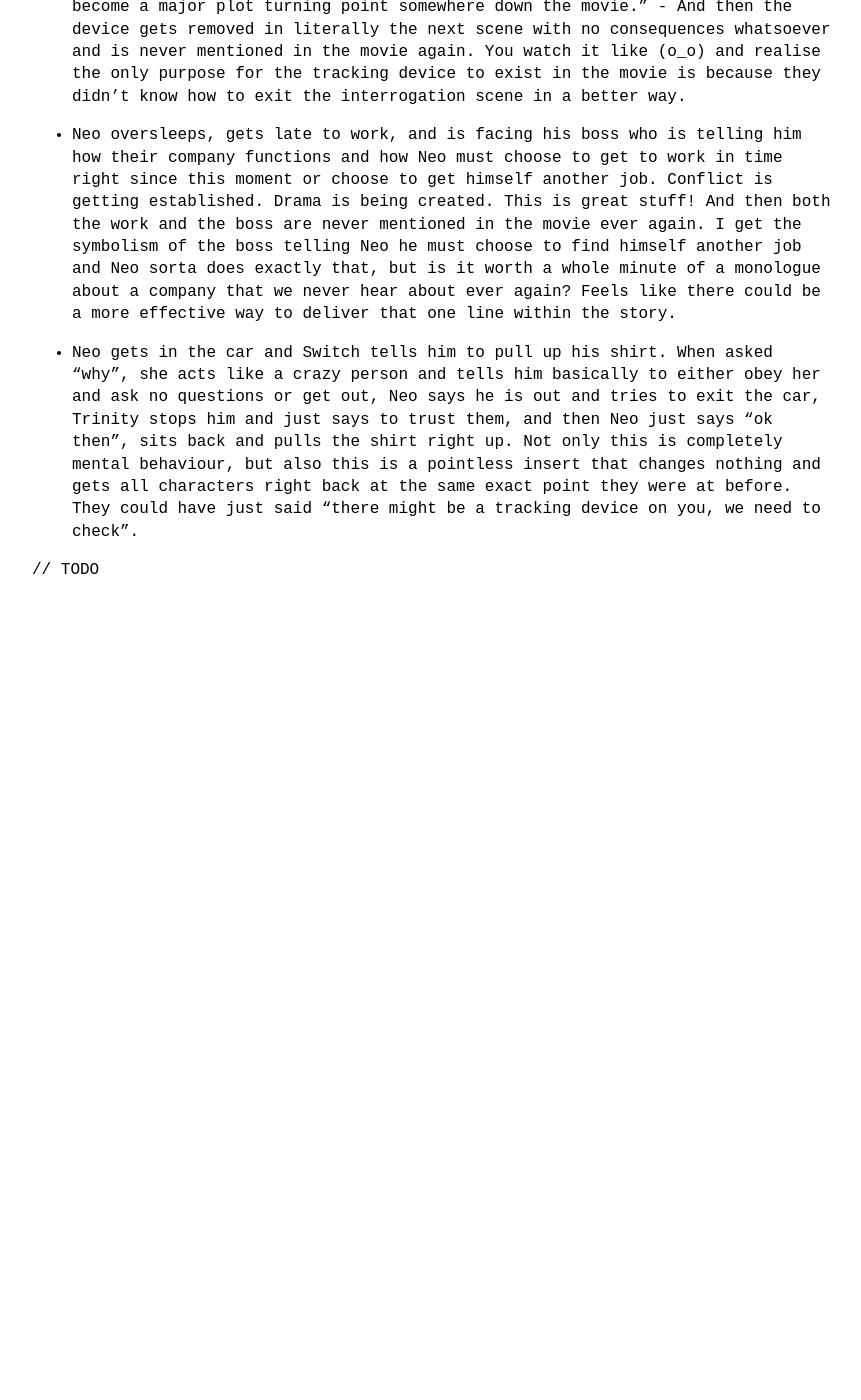
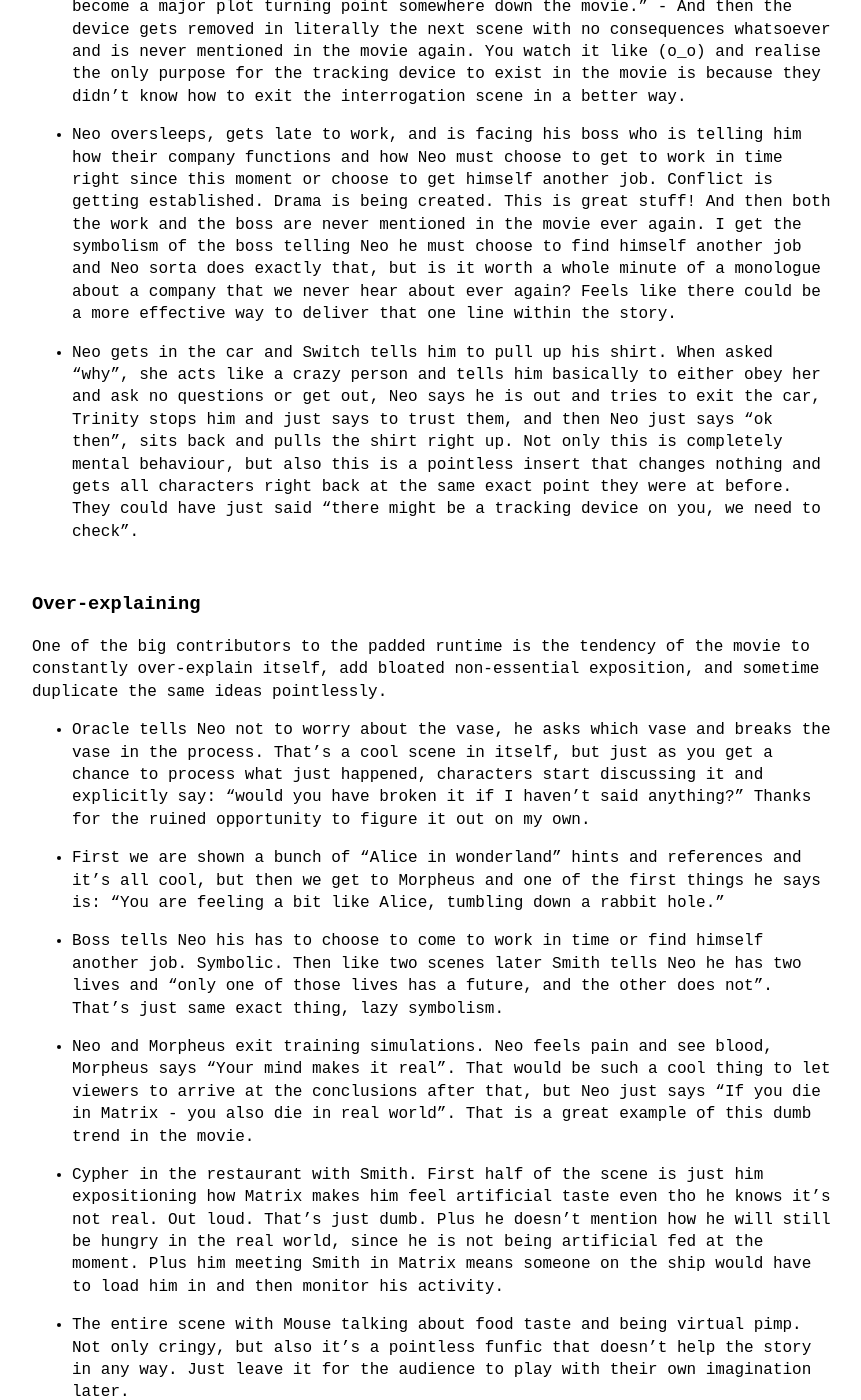
Before and after one commit to lzedith/lzedith.github.io, a Jekyll site: the page built from _posts/2023-10-22-matrix-1h.md, in a window 1280 px wide and 1400 px high, scrolled down 2824 px. Shown: the whole window, without its empty margins (208-1069 px from the left). Built offline with Jekyll 4.4.1, drawn with Linux system fonts in a browser that asks for light colours; before the commit the page ends 3454 px from its top, so only the background shows below that; some of the changed text lies outside the part shown.

Commit message:
content added

```diff
--- a/_posts/2023-10-22-matrix-1h.md
+++ b/_posts/2023-10-22-matrix-1h.md
@@ -73,4 +73,35 @@ The next big noticeable thing is how some scenes just lead to nowhere in the ove
 
 - Neo gets in the car and Switch tells him to pull up his shirt. When asked “why”, she acts like a crazy person and tells him basically to either obey her and ask no questions or get out, Neo says he is out and tries to exit the car, Trinity stops him and just says to trust them, and then Neo just says “ok then”, sits back and pulls the shirt right up. Not only this is completely mental behaviour, but also this is a pointless insert that changes nothing and gets all characters right back at the same exact point they were at before. They could have just said “there might be a tracking device on you, we need to check”.
 
+### Over-explaining
+
+One of the big contributors to the padded runtime is the tendency of the movie to constantly over-explain itself, add bloated non-essential exposition, and sometime duplicate the same ideas pointlessly.
+
+- Oracle tells Neo not to worry about the vase, he asks which vase and breaks the vase in the process. That’s a cool scene in itself, but just as you get a chance to process what just happened, characters start discussing it and explicitly say: “would you have broken it if I haven't said anything?” Thanks for the ruined opportunity to figure it out on my own.
+
+
+- First we are shown a bunch of “Alice in wonderland” hints and references and it’s all cool, but then we get to Morpheus and one of the first things he says is: “You are feeling a bit like Alice, tumbling down a rabbit hole.”
+
+
+- Boss tells Neo his has to choose to come to work in time or find himself another job. Symbolic. Then like two scenes later Smith tells Neo he has two lives and “only one of those lives has a future, and the other does not”. That’s just same exact thing, lazy symbolism.
+
+
+- Neo and Morpheus exit training simulations. Neo feels pain and see blood, Morpheus says “Your mind makes it real”. That would be such a cool thing to let viewers to arrive at the conclusions after that, but Neo just says “If you die in Matrix - you also die in real world”. That is a great example of this dumb trend in the movie.
+
+
+- Cypher in the restaurant with Smith. First half of the scene is just him expositioning how Matrix makes him feel artificial taste even tho he knows it’s not real. Out loud. That’s just dumb. Plus he doesn’t mention how he will still be hungry in the real world, since he is not being artificial fed at the moment. Plus him meeting Smith in Matrix means someone on the ship would have to load him in and then monitor his activity.
+
+
+- The entire scene with Mouse talking about food taste and being virtual pimp. Not only cringy, but also it’s a pointless funfic that doesn’t help the story in any way. Just leave it for the audience to play with their own imagination later.
+
+
+- Dozer had to have his part explaining what is that exactly they are eating - who really cares that it’s a protein mix with multivitamins? What does it change for the story? The single line from Apoc about the “ol’ bowl of snot” worth a million explanations of what the authors meant exactly with that food.
+
+
+- The ten-minute monologues from Smith about the origins of matrix is just terrible. Cool story, bro. Wish I could watch it happening as a part of the movie, instead of listening a character telling me about it, even tho it makes no difference for the story whatsoever anyway. Could have replaced the entire movie with just “Agent Smith Awesome Tales” where he is telling us about a guy called Neo and how cool he is. We could get done in like 30 minutes then, instead of wasting two hours.
+
+So my main idea with this were to see if I could get rid of some of this explaining and have the story still work. And also achieve some more freedom for the viewer to figure out things for themselves.
+
+By far not every single detail about every single stupid thing in a story matters for a movie to be enjoyable. The core idea about the plot is super dumb anyways, it’s a fairytale, and trying to do all this science-fiction world-building does not help in any way.
+
 // TODO
```
Also changed, not shown: other parts of _posts/2023-10-22-matrix-1h.md (+1 -1 lines).
